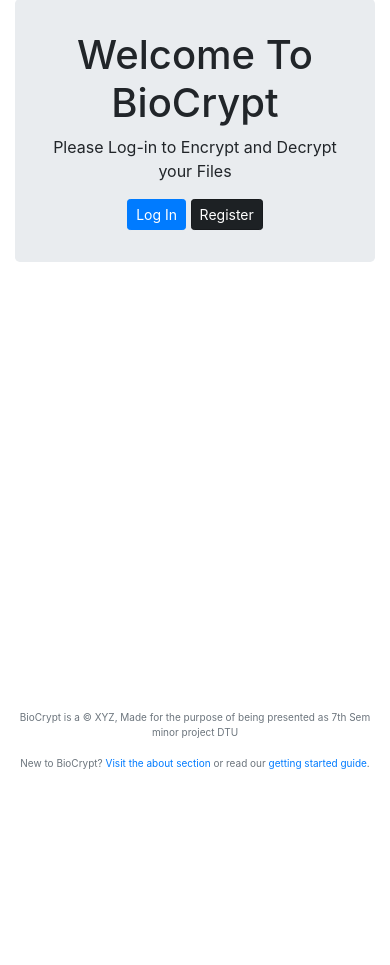
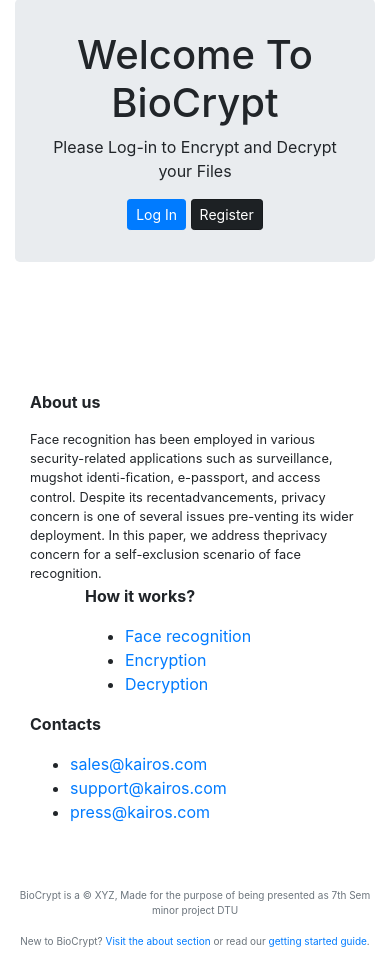
Before and after one commit to yubhrraj/7SemMinorProj, a Django app: page / in a window 390 px wide. Shown: the part 57-1022 px from the top of the page. Before the commit the page ends 826 px from the top, so only its background shows below. Run offline with Django 3.2, Linux system fonts and the light colour scheme; some libraries are stand-ins or nearby versions.

Commit message:
Edits and Stuff

```diff
--- a/base_app/admin.py
+++ b/base_app/admin.py
@@ -1,6 +1,4 @@
 from django.contrib import admin
-from .models import AppUser, SecretKey
+from .models import AppUser
 
 admin.site.register(AppUser)
-
-admin.site.register(SecretKey)
--- a/base_app/urls.py
+++ b/base_app/urls.py
@@ -3,13 +3,10 @@ from base_app import views
 
 app_name = 'base_app'
 urlpatterns = [
-    # url(r'^login/$', views.loginView.as_view(), name = 'login'),
-    # url(r'^register/$', views.RegisterView.as_view(), name = 'register'),
-    url(r'^login/$', views.userlogin, name="login"),
+    url(r'^userlogin/$', views.userlogin, name="userlogin"),
     url(r'^register/$', views.register, name="register"),
-    url(r'^login/main/$', views.mainpage, name = 'main'),
-    url(r'^login/main/train/$', views.trainpage, name = 'train')
-    # url(r'^decrypt/$', views.decryptPageView.as_view(), name = 'decrypt'),
-    # url(r'^train/(?P<pk>\d+)$', views.trainImageView.as_view(), name = 'train'),
+    url(r'^main/$', views.mainpage, name = 'main'),
+    url(r'^login/main/train/$', views.trainpage, name = 'train'),
+    url(r'^main/encrypt/$', views.encrypt, name= 'encrypt'),
 
 ]
--- a/base_app/views.py
+++ b/base_app/views.py
@@ -1,9 +1,7 @@
 from django.shortcuts import render
 from django.http import HttpResponseRedirect, HttpResponse
-
 from django.views.generic import View,TemplateView
 from .forms import UserForm, linkform
-
 from django.contrib.auth.decorators import login_required
 from django.core.urlresolvers import reverse
 from django.contrib.auth import login,logout,authenticate
@@ -12,11 +10,6 @@ from django.contrib.auth import login,logout,authenticate
 class IndexView(TemplateView):
     template_name = 'index.html'
 
-# class loginView(TemplateView):
-#     template_name = 'login.html'
-
-# class RegisterView(TemplateView):
-#     template_name = 'register.html'
 
 @login_required
 def user_logout(request):
@@ -25,6 +18,8 @@ def user_logout(request):
 
 def register(request):
     registered = False
+
+    #if registered: generatekey()
 
     if request.method == "POST":
         user_form = UserForm(data=request.POST)
@@ -58,7 +53,7 @@ def userlogin(request):
         if user:
             if user.is_active:
                 login(request, user)
-                return HttpResponseRedirect('main')
+                return HttpResponseRedirect(reverse('base_app:main'))
             else:
                 return HttpResponse("Account Not active")
 
@@ -71,21 +66,16 @@ def userlogin(request):
         return render(request, 'login.html')
 
 
+@login_required
 def mainpage(request):
+
     return render(request, 'loggedindex.html')
 
-
+@login_required
 def trainpage(request):
     return render(request, 'trainpage.html')
 
 
-
-
-# class LoggedIndexView(TemplateView):
-#     template_name = 'loggedindex.html'
-
-# class decryptPageView(TemplateView):
-#     template_name = 'decryptpage.html'
-
-# class trainImageView(TemplateView):
-#     template_name = 'train.html'
+@login_required
+def encrypt(request):
+    pass
--- a/college_minor/settings.py
+++ b/college_minor/settings.py
@@ -128,3 +128,4 @@ USE_TZ = True
 # https://docs.djangoproject.com/en/1.10/howto/static-files/
 
 STATIC_URL = '/static/'
+LOGIN_URL = '/base_app/userlogin'
--- a/college_minor/urls.py
+++ b/college_minor/urls.py
@@ -20,5 +20,6 @@ from django.contrib import admin
 urlpatterns = [
     url(r'^admin/', admin.site.urls),
     url(r'^$', views.IndexView.as_view(), name='index'),
-    url(r'^base_app/', include('base_app.urls', namespace='base_app'))
+    url(r'^base_app/', include('base_app.urls', namespace='base_app')),
+    url(r'^logout/$', views.user_logout, name = "logout"),
 ]
--- a/templates/base.html
+++ b/templates/base.html
@@ -10,9 +10,16 @@
   <body>
     <nav class="navbar  navbar-dark bg-dark" style="min-height: 30px; font-family: Andale Mono, monospace;" >
       <div class="container-fluid">
-        <div class= "navbar-header">
-          <a class="navbar-brand" href="#" style=" padding: 0 15px;height: 30px;line-height: 30px;">BioCrypt</a>
-        </div>
+
+          {% if user.is_authenticated %}
+
+          <li><a class="navbar-brand" href="{% url 'base_app:main' %}" style=" padding: 0 15px;height: 30px;line-height: 30px;">BioCrypt</a></li>
+          <li class="align right"><a href="{% url 'logout'%}" class="navbar-item" style="color:white;">Logout</a></li>
+
+          {% else %}
+          <a class="navbar-brand" href="{% url 'index' %}" style=" padding: 0 15px;height: 30px;line-height: 30px;">BioCrypt</a>
+          {% endif %}
+
       </div>
     </nav>
     <div class="container " style="width:100%; margin-top: 10px">
@@ -22,12 +29,14 @@
 
     </div>
 
-
-    <footer class="text-muted text-center" style="font-size: x-small; position: absolute; bottom: 0;width: 100%;">
+    <br><br>
+    <footer class="text-muted text-center" style="font-size: x-small; position: relative; bottom: 0;width: 100%;">
         <div class="container">
           <p>BioCrypt is a &copy; XYZ, Made for the purpose of being presented as 7th Sem minor project DTU</p>
           <p>New to BioCrypt? <a href="#">Visit the about section</a> or read our <a href="#">getting started guide</a>.</p>
         </div>
     </footer>
+
+
   </body>
 </html>
--- a/templates/index.html
+++ b/templates/index.html
@@ -7,10 +7,50 @@
                 <div class="col-lg-12">
                     <h1>Welcome To BioCrypt</h1>
                     <p>Please Log-in to Encrypt and Decrypt your Files</p>
-                    <a href="{% url 'base_app:login' %}" class="btn btn-outline-primary btn-sm active" role="button" aria-pressed="true">Log In</a>
+                    <a href="{% url 'base_app:userlogin' %}" class="btn btn-outline-primary btn-sm active" role="button" aria-pressed="true">Log In</a>
                     <a href="{% url 'base_app:register' %}" class="btn btn-dark btn-sm active" role="button" aria-pressed="true">Register</a>
                 </div>
             </div>
         </div>
     </div>
+    <div class="container">
+            <br><br><br><br>
+            <div class="row">
+              <div class="col-sm-4">
+                <p style="font-weight: bold;">About us</p>
+                <div style="font-size: 80%;">
+                Face recognition has been employed in various security-related applications such as surveillance, mugshot identi-ﬁcation, e-passport, and access control. Despite its recentadvancements, privacy concern is one of several issues pre-venting its wider deployment. In this paper, we address theprivacy concern for a self-exclusion scenario of face recognition.
+                </div>
+              </div>
+              <div class="col-sm-4" style="padding-left: 70px;">
+                <p style="font-weight: bold;">How it works?</p>
+                <ul>
+                  <li>
+                    <a href="">Face recognition</a>
+                  </li>
+                  <li>
+                    <a href="">Encryption</a>
+                  </li>
+                  <li>
+                    <a href="">Decryption</a>
+                  </li>
+                </ul>
+              </div>
+              <div class="col-sm-4">
+                <p style="font-weight: bold; text-align: left;">Contacts</p>
+                <ul>
+                  <li>
+                    <a href="">sales@kairos.com</a>
+                  </li>
+                  <li>
+                    <a href="">support@kairos.com</a>
+                  </li>
+                  <li>
+                    <a href="">press@kairos.com</a>
+                  </li>
+                </ul>
+              </div>
+            </div>
+          </div>
+
 {% endblock %}
```
Also changed, not shown: base_app/models.py (+3 -7 lines), templates/encrypt.html (added, +10 -0 lines), templates/loggedindex.html (+54 -3 lines), base_app/migrations/0003_auto_20181205_1802.py (added), db.sqlite3.
